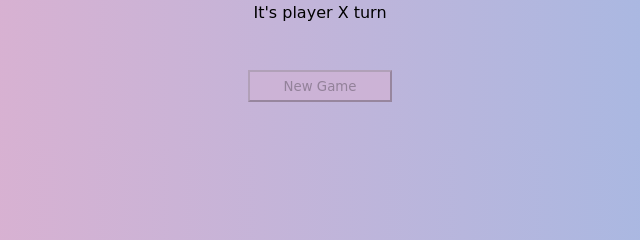
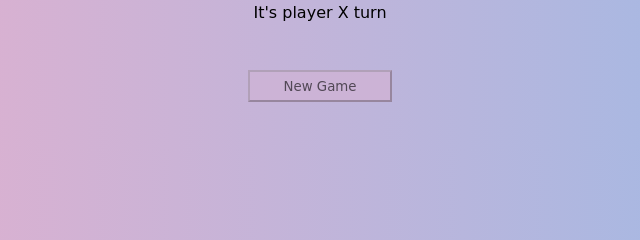
Before and after one commit to halakhellow/Tic-Tac-Toe, a plain HTML site: page index.html in a window 1280 px wide. Shown: the part 491-731 px from the top of the page, 320-960 px from the left. Drawn offline with Linux system fonts and the light colour scheme; a web font is replaced by a local one.

Commit message:
add button disabled style

```diff
--- a/style.css
+++ b/style.css
@@ -45,6 +45,7 @@ h1 {
 }
 
 .btn {
+    cursor: pointer;
     width: 9rem;
     height: 2rem;
     display: block;
@@ -52,3 +53,8 @@ h1 {
     font-family: inherit;
     background-color: #ccb3d6;
 }
+
+.btn:disabled {
+    cursor: auto;
+    color: rgba(0, 0, 0, 0.6);
+}
```
